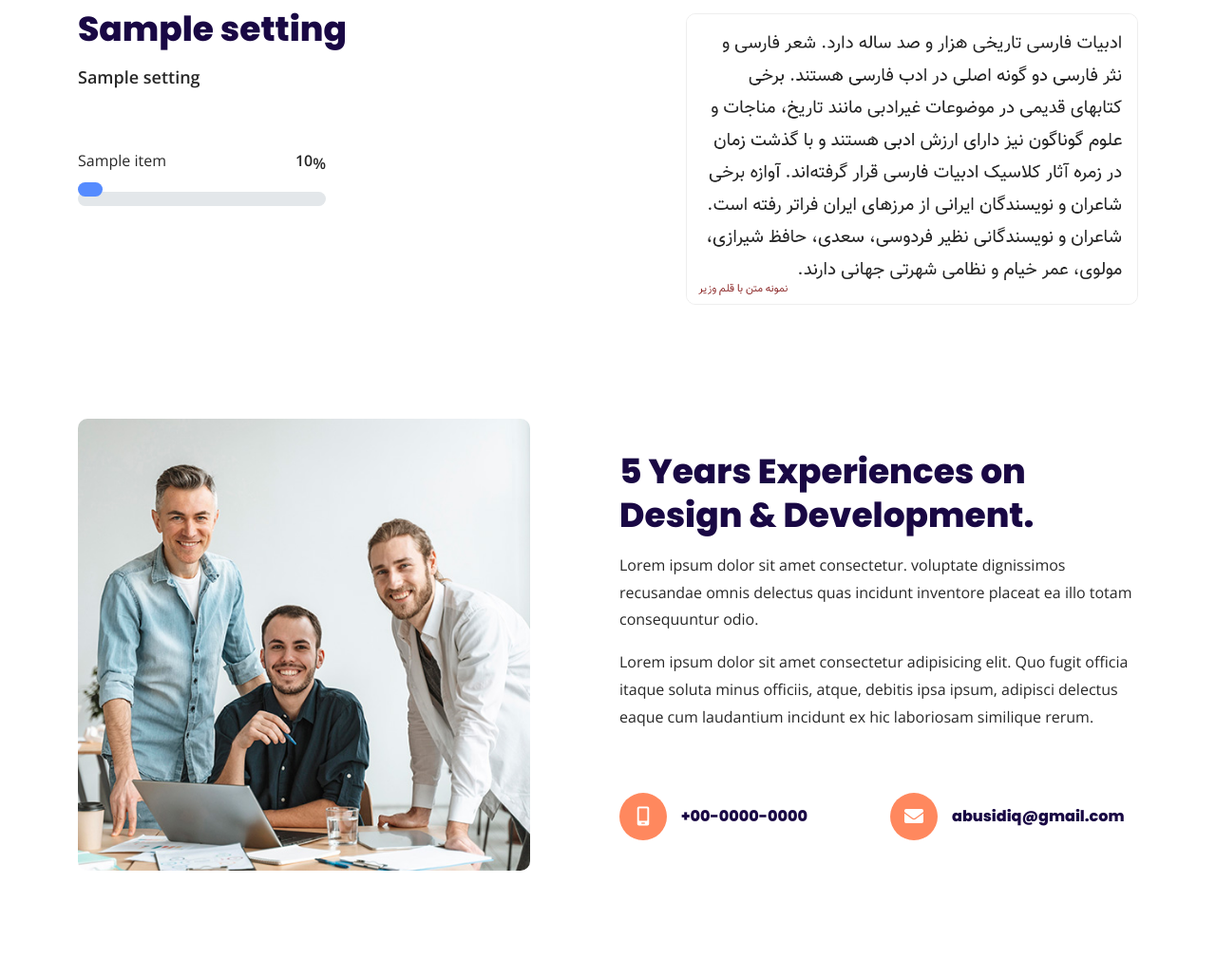
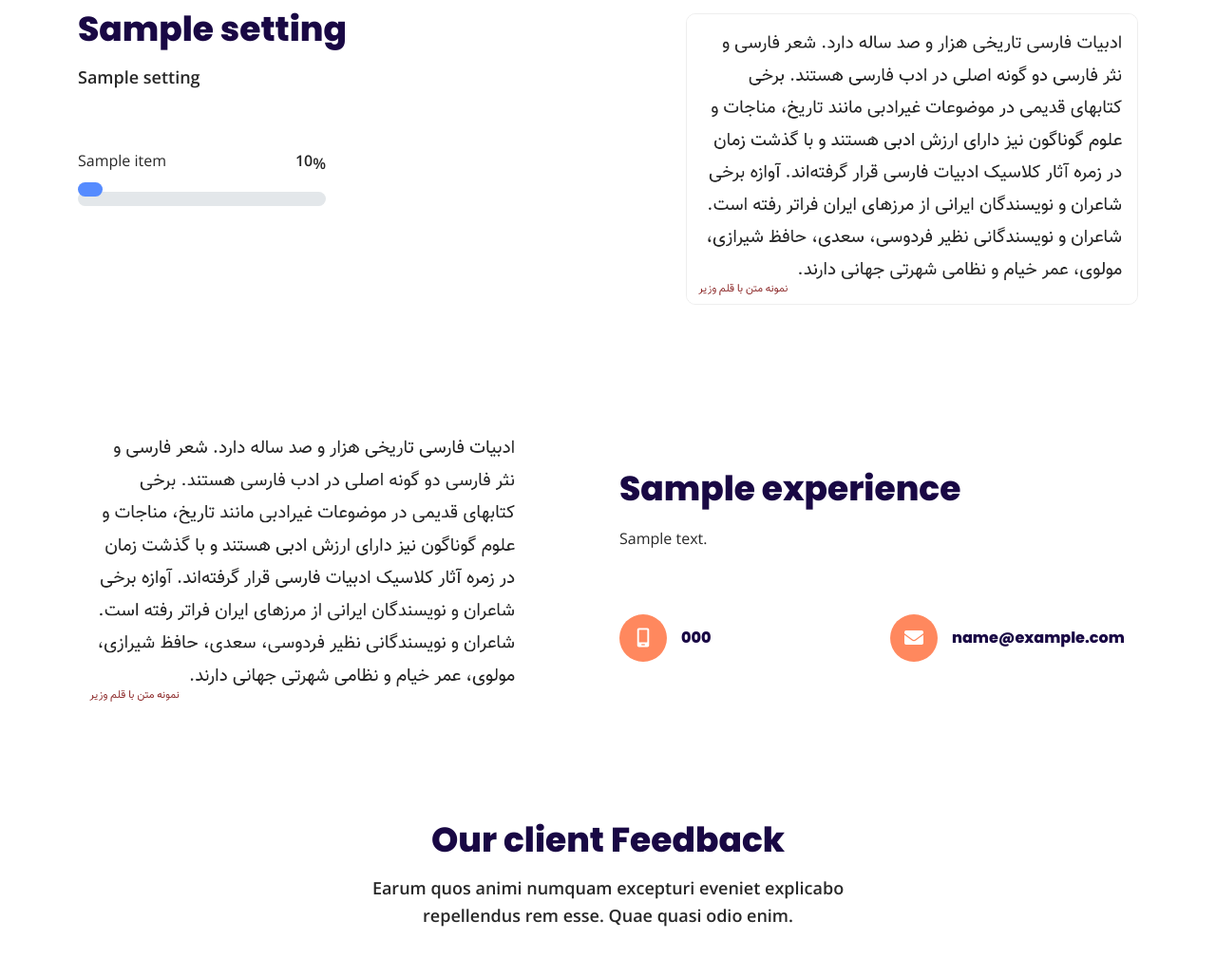
Before and after one commit to Abusidiq32/abusidiq, a Laravel app: page / in a window 1280 px wide. Shown: the part 2111-3140 px from the top of the page at 95% size. Run offline with Laravel 10, Linux system fonts and the light colour scheme; tables that the repository leaves empty hold one stand-in row (values such as "Sample post"); parts of the project's set-up code (start-up, migrations or seed data) failed here and were passed over; some libraries are stand-ins or nearby versions.

Commit message:
Experience model use in thte frontend dynamically

```diff
--- a/app/Http/Controllers/Frontend/HomeController.php
+++ b/app/Http/Controllers/Frontend/HomeController.php
@@ -4,6 +4,7 @@
 
 use App\Http\Controllers\Controller;
 use App\Models\About;
+use App\Models\Experience;
 use App\Models\Hero;
 use App\Models\PortfolioCategory;
 use App\Models\PortfolioItem;
@@ -32,6 +33,7 @@
         $portfolioItems = PortfolioItem::where('status', 'published')->get();
         $skillsSettings = SkillsSettings::first();
         $skillsItems = SkillsItem::all();
+        $experience = Experience::first();
         return view('frontend.home',
                 compact(
                     'hero',
@@ -42,7 +44,8 @@
                     'portfolioCategories',
                     'portfolioItems',
                     'skillsSettings',
-                    'skillsItems'
+                    'skillsItems',
+                    'experience',
                 ));
     }
 
--- a/resources/views/frontend/sections/experience.blade.php
+++ b/resources/views/frontend/sections/experience.blade.php
@@ -3,34 +3,33 @@
         <div class="row d-flex align-items-center">
             <div class="col-lg-6 d-none d-lg-block">
                 <figure class="single-image wow fadeInLeft">
-                    <img src="images/exper.jpg" alt="">
+                    <img src="{{ asset($experience->image) }}" alt="">
                 </figure>
             </div>
             <div class="col-lg-6">
                 <div class="experience-text">
-                    <h3 class="title wow fadeInUp" data-wow-delay="0.3s">5 Years Experiences on Design &
-                        Development.</h3>
+                    <h3 class="title wow fadeInUp" data-wow-delay="0.3s">{{ $experience->title }}</h3>
                     <div class="desc wow fadeInUp" data-wow-delay="0.4s">
-                        <p>Lorem ipsum dolor sit amet consectetur.
-                            voluptate dignissimos recusandae omnis delectus quas incidunt
-                            inventore placeat ea illo totam consequuntur odio.</p>
-                        <p>Lorem ipsum dolor sit amet consectetur adipisicing elit. Quo fugit officia itaque
-                            soluta minus officiis, atque, debitis ipsa ipsum, adipisci delectus eaque cum
-                            laudantium incidunt ex hic laboriosam similique rerum.</p>
+                        <p>{!! $experience->description !!}</p>
                     </div>
                     <div class="row">
+                        @if ($experience->phone)
                             <div class="col-sm-6">
                                 <div class="icon-info wow fadeInUp" data-wow-delay="0.3s">
                                     <div class="icon"><i class="fas fa-mobile-android-alt"></i></div>
-                                <h6><a href="#" class="text">+00-0000-0000</a></h6>
+                                    <h6><a href="javascript:void(0)" class="text">{{ $experience->phone }}</a></h6>
                                 </div>
                             </div>
+                        @endif
+
+                        @if ($experience->email)
                             <div class="col-sm-6">
                                 <div class="icon-info wow fadeInUp" data-wow-delay="0.4s">
                                     <div class="icon"><i class="fas fa-envelope"></i></div>
-                                <h6><a href="#" class="text">abusidiq@gmail.com</a></h6>
+                                    <h6><a href="javascript:void(0)" class="text">{{ $experience->email }}</a></h6>
                                 </div>
                             </div>
+                        @endif
                     </div>
                 </div>
             </div>
```
Lines whose indentation alone changed are shown as unchanged.
